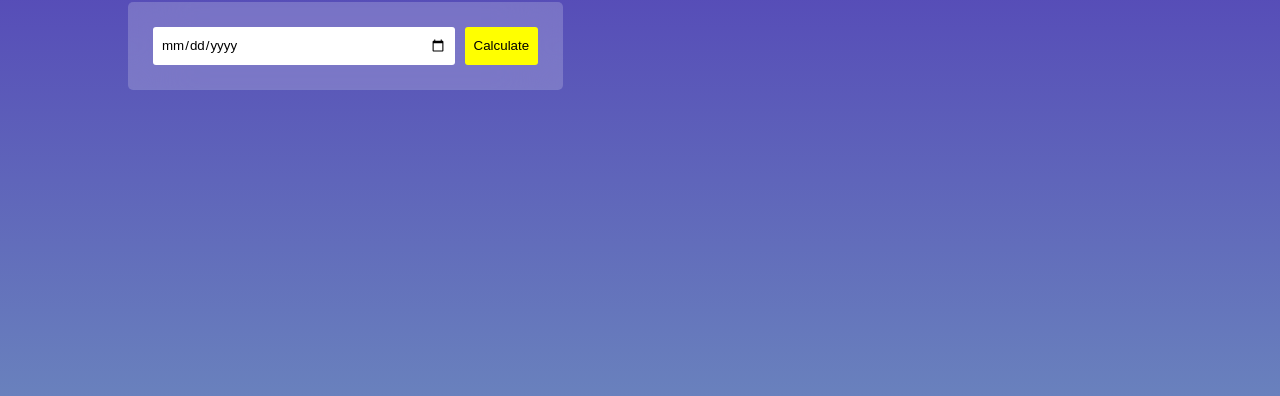
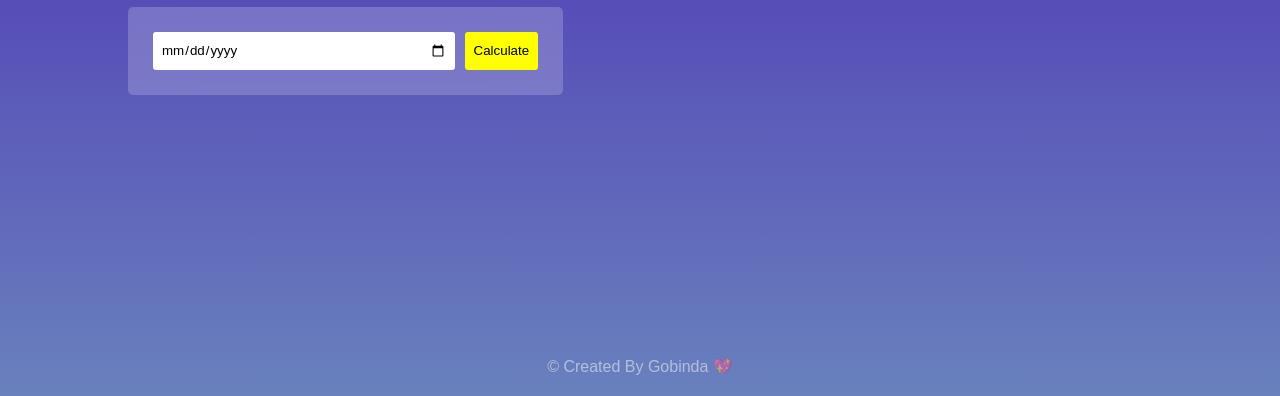
Before and after one commit to gobinda-das-dev/ageCalculator, a plain HTML site: page index.html in a window 1280 px wide. Shown: the part 404-800 px from the top of the page. Drawn offline with Linux system fonts and the light colour scheme.

Commit message:
give credit

```diff
--- a/index.html
+++ b/index.html
@@ -18,7 +18,7 @@
             <input type="date">
             <button onclick="calculateAge()">Calculate</button>
         </div>
-        <pre></pre>
+        <pre>&#169; Created By Gobinda 💖</pre>
     </div>
 
     <script src="script.js"></script>
--- a/style.css
+++ b/style.css
@@ -19,6 +19,16 @@ html, body {
     flex-direction: column;
     justify-content: center;
     gap: 10px;
+}
+
+#main pre {
+    text-align: center;
+    color: white;
+    position: absolute;
+    bottom: 20px;
+    left: 50%;
+    transform: translate(-50%);
+    opacity: .5;
 }
 
 #main h1 {
```
